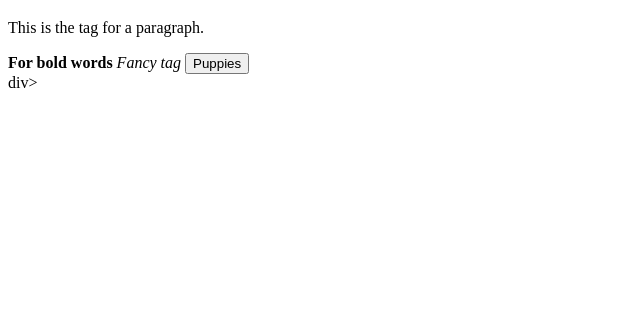
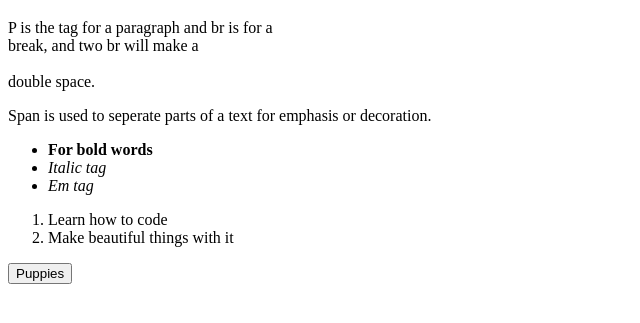
Before and after one commit to lorenabriones/First-Project, a plain HTML site: page index.html in a window 1280 px wide. Shown: the part 61-384 px from the top of the page, without its empty margins (0-640 px from the left). Drawn offline with Linux system fonts and the light colour scheme.

Commit message:
Febuary 19.2

```diff
--- a/index.html
+++ b/index.html
@@ -7,14 +7,24 @@
     <!--This is how you name the page.-->
     <title>Lorena's Website</title>
 </head>
-<div id="Introduction">
+<div id="intro">
     <body>
         <h1>This is the tag for a heading.</h1>
-        <p>This is the tag for a paragraph.</p>
-        <b>For bold words</b>
-        <i>Fancy tag</i>
+        <p>P is the tag for a paragraph and br is for a <br> break, and two br will make a <br><br> double space.</p>
+        <p><span>Span</span> is used to seperate parts of a text for emphasis or decoration.</p>
+        <ul>
+            <li><b>For bold words</b></li>
+            <li><i>Italic tag</i></li>
+            <li><em>Em tag</em></li>
+        </ul>
+        <ol>
+            <li>Learn how to code</li>
+            <li>Make beautiful things with it</li>
+        </ol>
+        <!-- <img src="put url link here" alt="to put a description for the image"/> to put an image in-->
+        <!-- <video src="for the link" width="320" height="240" controls>Description</video>-->
         <!--target="_blank" makes it open in new tab-->
         <a href="https://www.youtube.com/watch?v=YLxg0IpbHsM" target="_blank"><Button>Puppies</Button></a>
     </body>
-</div>div>
+</div>
 </html>
```
